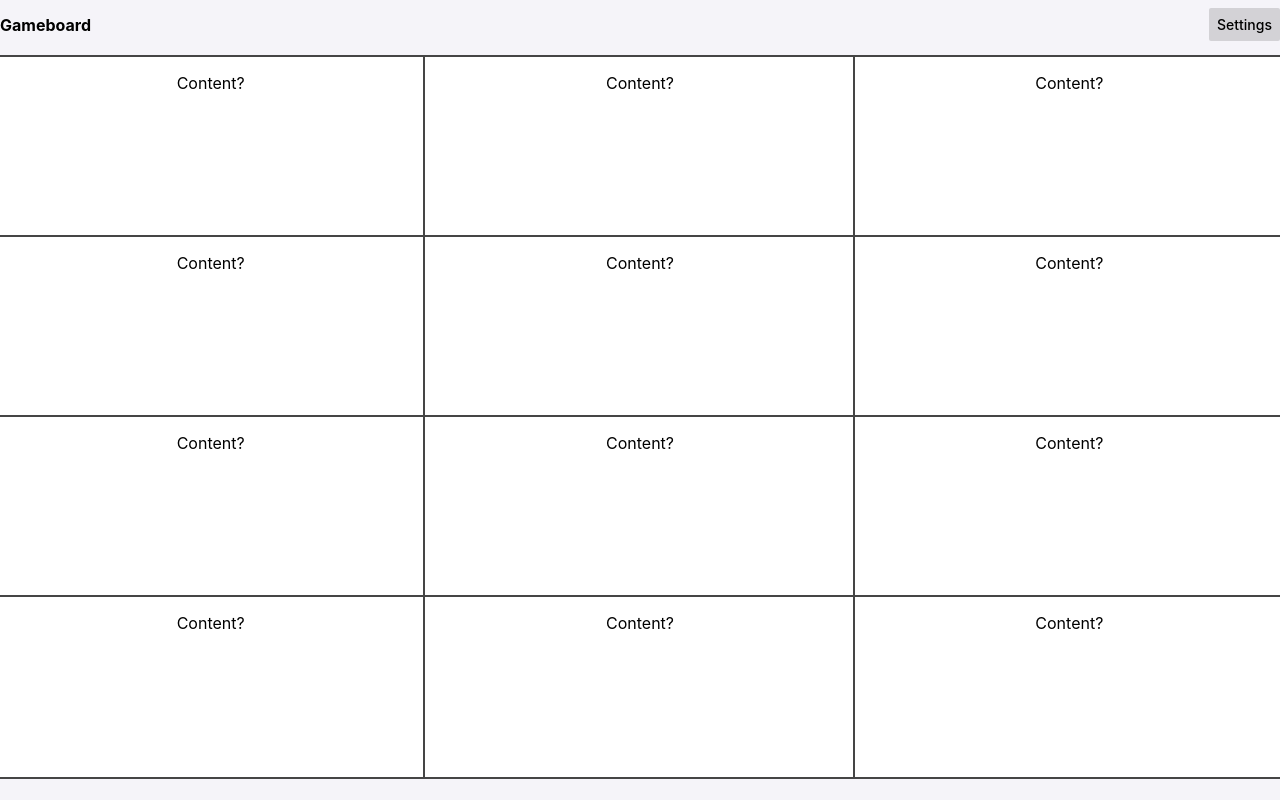
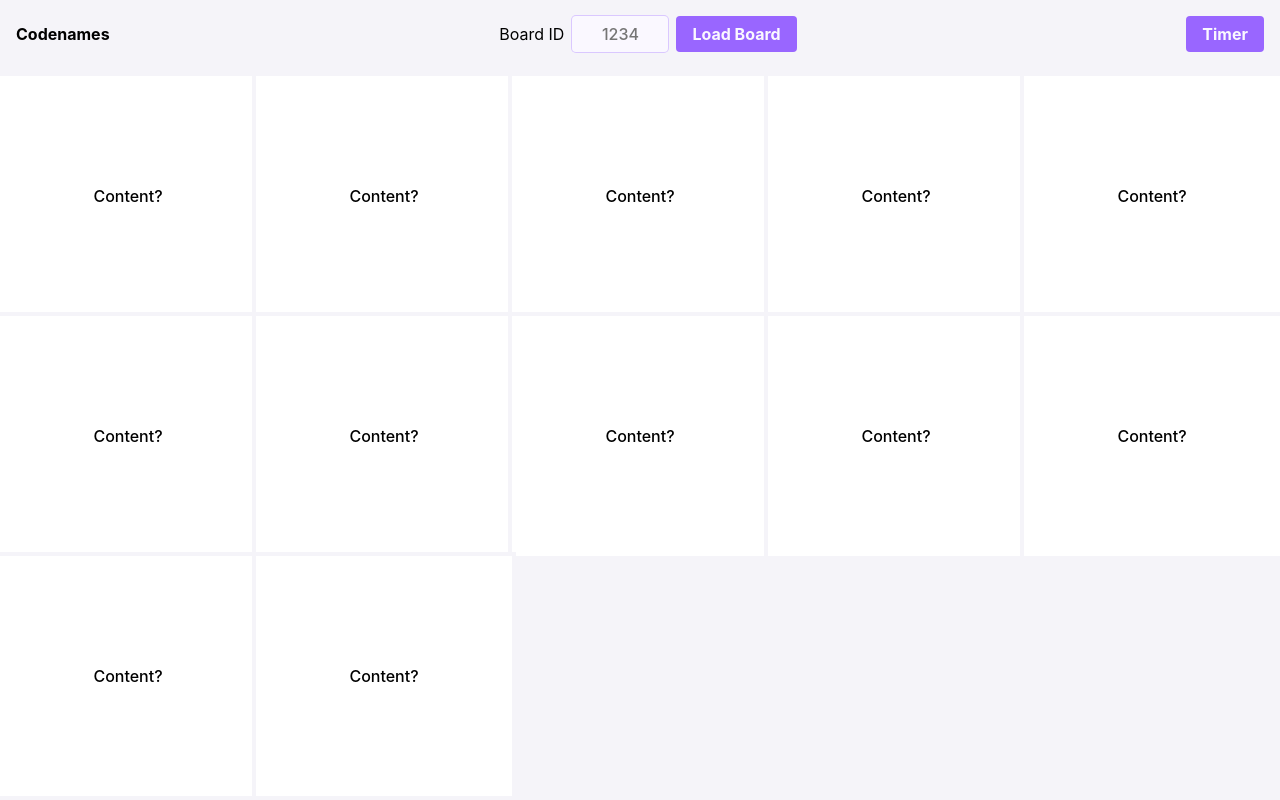
Before and after one commit to wminshew/codenames, a React (Create React App) app: page / in a window 1280 px wide. Built offline with nearby package versions, Linux system fonts and the light colour scheme.

Commit message:
designs and stuff

```diff
--- a/src/App.css
+++ b/src/App.css
@@ -30,7 +30,7 @@ input {
 :root {
   /* General */
   --em: 8px;
-  --radius: 2px;
+  --radius: 4px;
   --transition: all 140ms ease-in-out;
   --border: 2px;
 
--- a/src/components/Board.js
+++ b/src/components/Board.js
@@ -1,10 +1,7 @@
 import React, { useState, useEffect } from "react";
-import { Row } from "react-grid-system";
-import styled from "styled-components";
+import { Row, setConfiguration } from "react-grid-system";
 
-const Background = styled.div`
-  background-color: #000;
-`;
+setConfiguration({ gridColumns: 15 });
 
 function useWindowSize() {
   const isClient = typeof window === "object";
@@ -37,11 +34,7 @@ function useWindowSize() {
 export function Board(props) {
   const size = useWindowSize();
   return (
-    <Row
-      component={Background}
-      gutterWidth={8}
-      style={{ height: size.height - 80 }}
-    >
+    <Row nogutter style={{ height: size.height - 80 }}>
       {props.children}
     </Row>
   );
--- a/src/components/Card.js
+++ b/src/components/Card.js
@@ -2,13 +2,20 @@ import React, { useState } from "react";
 import { Col } from "react-grid-system";
 import styled from "styled-components";
 
-const Background = styled.div`
-  background-color: ${props => props.color || "#FFF"};
+const Tile = styled.div`
+  box-shadow: 0px 0px 0px 4px var(--background);
+  display: flex;
+  flex-direction: column;
+  justify-content: center;
+  background-color: ${props => props.color};
   text-align: center;
-  box-shadow: 0px 0px 0px 2px var(--grey-dark-2);
   &:hover {
     cursor: pointer;
   }
+`;
+
+const Clue = styled.div`
+  font-weight: var(--text-medium);
 `;
 
 export function Card({ color, content }) {
@@ -16,26 +23,26 @@ export function Card({ color, content }) {
   if (!revealed) {
     return (
       <Col
-        component={Background}
-        xs={4}
+        component={Tile}
+        xs={3}
         align={"center"}
         color={revealed ? color : "#FFF"}
         onClick={() => setReveal(!revealed)}
       >
-        <p>{content}</p>
+        <Clue>{content}</Clue>
       </Col>
     );
   }
   if (revealed) {
     return (
       <Col
-        component={Background}
-        xs={4}
+        component={Tile}
+        xs={3}
         align={"center"}
         color={revealed ? color : "#FFF"}
         onClick={() => setReveal(!revealed)}
       >
-        <p>ths card has been revealed</p>
+        <Clue>{content}</Clue>
       </Col>
     );
   }
--- a/src/components/Header.js
+++ b/src/components/Header.js
@@ -1,28 +1,43 @@
 import React from "react";
-import { Row, Col } from "react-grid-system";
+import { Row, Col, Hidden } from "react-grid-system";
 import styled from "styled-components";
 
-const Title = styled.p`
-  padding: 0;
-  margin: 0;
+const Menu = styled.div`
+  padding: calc(var(--em) * 2);
+  margin-bottom: var(--em);
+`;
+
+const Title = styled.div`
   font-weight: var(--text-heavy);
-  &:hover {
-    cursor: pointer;
+  color: var(--grey-dark-3);
+`;
+
+const Seed = styled.input`
+  width: 80px;
+  border: none;
+  padding: calc(var(--em) / 1);
+  color: var(--primary-dark-2);
+  font-weight: var(--text-medium);
+  background-color: var(--primary-light-2);
+  box-shadow: 0px 0px 0px 1px var(--primary-light-1);
+  font-size: var(--text-large) px;
+  border-radius: var(--radius);
+  text-align: center;
+  margin: 0 var(--em);
+  &:focus {
+    outline: none;
   }
 `;
 
-const Menu = styled.div`
-  padding: var(--em) 0;
-  margin-bottom: var(--em);
-`;
-const Item = styled.button`
+const Button = styled.button`
   transition: var(--transition);
   border: none;
-  padding: var(--em);
+  padding: var(--em) calc(var(--em) * 2);
   border-radius: var(--radius);
-  background-color: rgba(0, 0, 0, 0.14);
-  font-size: 14px;
-  font-weight: var(--text-medium);
+  background-color: var(--primary);
+  font-size: var(--text-large) px;
+  font-weight: var(--text-heavy);
+  color: var(--primary-light-2);
   &:hover {
     cursor: pointer;
     background-color: rgba(0, 0, 0, 0.24);
@@ -36,12 +51,21 @@ const Item = styled.button`
 `;
 
 export const Header = () => (
-  <Row component={Menu} gutterWidth={8} align={"center"}>
-    <Col>
-      <Title>Gameboard</Title>
+  <Row component={Menu} align={"center"} nogutter>
+    <Hidden xs>
+      <Col xs={"content"}>
+        <Title>Codenames</Title>
+      </Col>
+    </Hidden>
+    <Col align={"center"}>
+      Board ID
+      <Seed placeholder={"1234"} maxLength={4} type={"text"} />
+      <Button>Load Board</Button>
     </Col>
-    <Col xs={"content"}>
-      <Item>Settings</Item>
-    </Col>
+    <Hidden xs>
+      <Col xs={"content"} align={"end"}>
+        <Button>Timer</Button>
+      </Col>
+    </Hidden>
   </Row>
 );
```
